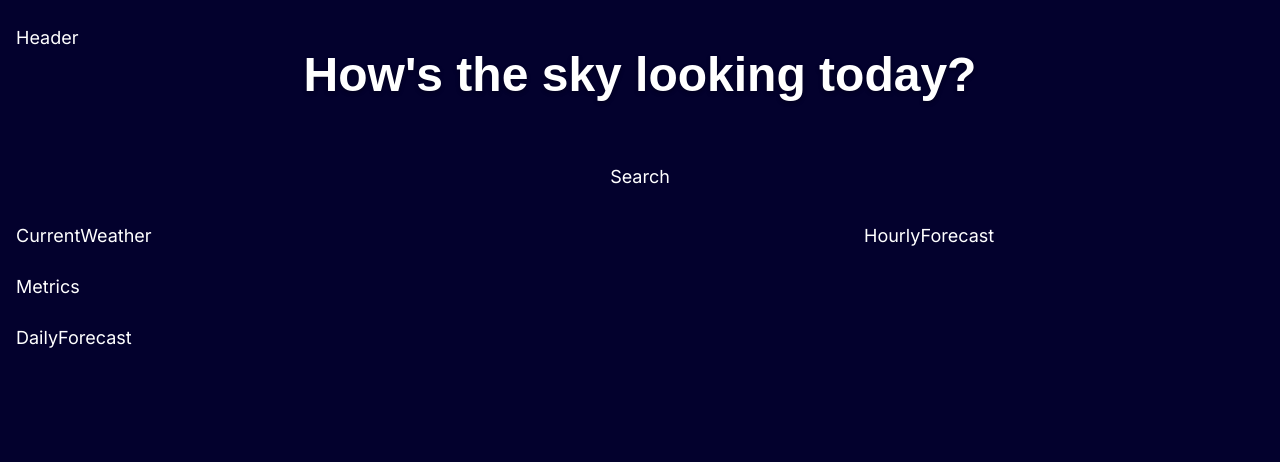
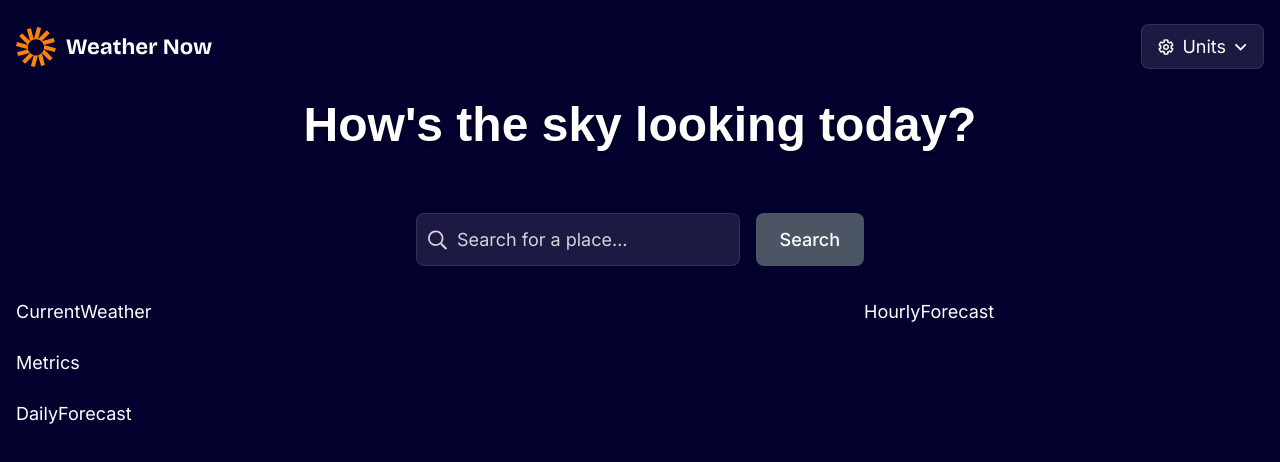
Before and after one commit to KrazyNight/next-js-weather, a Next.js app: page / in a window 1280 px wide. Shown: the top 462 px of the page. Built offline with nearby package versions, Linux system fonts and the light colour scheme.

Commit message:
begining part 5

```diff
--- a/components/Header.tsx
+++ b/components/Header.tsx
@@ -1,9 +1,177 @@
+"use client"
+
+//hw why isn't my images working ?
+
 import React from 'react'
+import { useState } from "react";
+import logo from "/assets/images/logo.svg";
+import unitsIcon from "/assets/images/icon-units.svg";
+import dropdown from "/assets/images/icon-dropdown.svg";
+import checkmark from "/assets/images/icon-checkmark.svg";
+import Image from 'next/image'; // 1. Import the component
 
-export default function Header() {
+
+export default function Header({ units, onToggleUnits }) {
+  const [isDropdownOpen, setIsDropdownOpen] = useState(false);
+
+
+
   return (
-    <div>
-      Header
-    </div>
+    <>
+      <header className="flex justify-between items-center mb-8">
+      <div className="flex items-center space-x-2">
+        <Image src={logo} alt="Weather now!" className="w-40 sm:w-auto" />
+      </div>
+
+      <div className="relative">
+        <button
+          onClick={() => setIsDropdownOpen(!isDropdownOpen)}
+          className="flex items-center space-x-2 glass-card px-4 py-2 rounded-lg hover:bg-white/20 transition-all duration-200"
+        >
+          <Image src={unitsIcon} alt="" className="inline-block mr-2" />
+          Units
+          <Image
+            src={dropdown}
+            alt=""
+            className={`inline-block ml-2 ${
+              isDropdownOpen ? "rotate-180 transition" : ""
+            }`}
+          />
+        </button>
+
+        {isDropdownOpen && (
+          <div className="absolute right-0 mt-2 w-48 glass-card rounded-lg shadow-lg z-50 text-sm">
+            <div className="p-4">
+              <div className="flex items-center justify-between mb-4">
+                <button
+                  onClick={() => {
+                    onToggleUnits();
+                    setIsDropdownOpen(false);
+                  }}
+                  className="text-white glass-card p-2 rounded-lg transition-colors w-full"
+                >
+                  Switch to {units === "metric" ? "Imperial" : "Metric"}
+                </button>
+              </div>
+
+              <div className="space-y-4">
+                <div>
+                  <div className="text-white text-sm mb-2">Temperature</div>
+                  <div className="space-y-1">
+                    <div
+                      className={`flex items-center justify-between px-3 py-2 rounded ${
+                        units === "metric" ? "bg-white/20" : "hover:bg-white/10"
+                      } transition-colors`}
+                    >
+                      <span className="text-white">Celcius (&deg;C)</span>
+                      {units === "metric" && (
+                        <Image
+                          src={checkmark}
+                          alt=""
+                          className="inline-block ml-2"
+                        />
+                      )}
+                    </div>
+
+                    <div
+                      className={`flex items-center justify-between px-3 py-2 rounded ${
+                        units === "imperial"
+                          ? "bg-white/20"
+                          : "hover:bg-white/10"
+                      } transition-colors`}
+                    >
+                      <span className="text-white">Fahrenheit (&deg;F)</span>
+                      {units === "imperial" && (
+                        <Image
+                          src={checkmark}
+                          alt=""
+                          className="inline-block ml-2"
+                        />
+                      )}
+                    </div>
+                  </div>
+                </div>
+
+                <div>
+                  <div className="text-gray-300 text-sm mb-2">Wind Speed</div>
+                  <div className="space-y-1">
+                    <div
+                      className={`flex items-center justify-between px-3 py-2 rounded ${
+                        units === "metric" ? "bg-white/20" : "hover:bg-white/10"
+                      } transition-colors`}
+                    >
+                      <span className="text-white">km/h</span>
+                      {units === "metric" && (
+                        <Image
+                          src={checkmark}
+                          alt=""
+                          className="inline-block ml-2"
+                        />
+                      )}
+                    </div>
+
+                    <div
+                      className={`flex items-center justify-between px-3 py-2 rounded ${
+                        units === "imperial"
+                          ? "bg-white/20"
+                          : "hover:bg-white/10"
+                      } transition-colors`}
+                    >
+                      <span className="text-white">mph</span>
+                      {units === "imperial" && (
+                        <Image
+                          src={checkmark}
+                          alt=""
+                          className="inline-block ml-2"
+                        />
+                      )}
+                    </div>
+                  </div>
+                </div>
+
+                <div>
+                  <div className="text-gray-300 text-sm mb-2">
+                    Precipitation
+                  </div>
+                  <div className="space-y-1">
+                    <div
+                      className={`flex items-center justify-between px-3 py-2 rounded ${
+                        units === "metric" ? "bg-white/20" : "hover:bg-white/10"
+                      } transition-colors`}
+                    >
+                      <span className="text-white">Millimeters (mm)</span>
+                      {units === "metric" && (
+                        <Image
+                          src={checkmark}
+                          alt=""
+                          className="inline-block ml-2"
+                        />
+                      )}
+                    </div>
+                    <div
+                      className={`flex items-center justify-between px-3 py-2 rounded ${
+                        units === "imperial"
+                          ? "bg-white/20"
+                          : "hover:bg-white/10"
+                      } transition-colors`}
+                    >
+                      <span className="text-white">Inches (in)</span>
+                      {units === "imperial" && (
+                        <Image
+                          src={checkmark}
+                          alt=""
+                          className="inline-block ml-2"
+                        />
+                      )}
+                    </div>
+                  </div>
+                </div>
+              </div>
+            </div>
+          </div>
+        )}
+      </div>
+    </header>
+    </>
   )
 }
--- a/components/Search.tsx
+++ b/components/Search.tsx
@@ -1,9 +1,98 @@
+"use client"
 import React from 'react'
+import { useState } from "react";
+import search from "../assets/images/icon-search.svg";
+import Image from 'next/image';
 
-export default function Search() {
+
+export default function Search({
+  onSearch,
+  loading,
+  searchResults,
+  showSearchResults,
+  onLocationSelect,
+  onCloseResults,
+}) {
+
+
+  const [searchTerm, setSearchTerm] = useState("");
+
+  const handleSubmit = (e) => {
+    e.preventDefault();
+    onSearch(searchTerm);
+  };
+
+  const handleInputChange = (e) => {
+    setSearchTerm(e.target.value);
+    if (e.target.value === "") {
+      onCloseResults();
+    }
+  };
   return (
-    <div>
-      Search
+    <>
+     <div className="relative max-w-md mx-auto">
+      <form onSubmit={handleSubmit} className="flex flex-col sm:flex-row gap-4">
+        <div className="relative flex-1">
+          <Image
+            src={search}
+            alt=""
+            className="absolute left-3 top-1/2 transform -translate-y-1/2 w-5 h-5 text-gray-400 z-10"
+          />
+          <input
+            type="text"
+            value={searchTerm}
+            onChange={(e) => setSearchTerm(e.target.value)}
+            placeholder="Search for a place..."
+            className="w-full pl-10 pr-4 py-3 glass-card rounded-lg text-white placeholder-gray-300 focus:outline-none focus:ring-2 focus:ring-white transition-all duration-200"
+            disabled={loading}
+          />
+
+          {loading && (
+            <div className="absolute right-3 top-1/2 transform -translate-y-1/2">
+              <div className="animate-spin rounded-full h-4 w-4 border-b-2 border-white"></div>
+            </div>
+          )}
+        </div>
+
+        <button
+          type="submit"
+          disabled={loading || !searchTerm.trim()}
+          className="px-6 py-3 bg-blue-600 hover:bg-blue-700 disabled:bg-gray-600 disabled:cursor-not-allowed rounded-lg font-medium transition-all duration-200 focus:outline-none focus:ring-2 focus:ring-white"
+        >
+          {loading ? "Searching..." : "Search"}
+        </button>
+      </form>
+
+      {/* Progress indicator */}
+      {loading && (
+        <div className="absolute top-full left-0 right-0 mt-2 glass-card rounded-lg p-6 z-50">
+          <div className="flex items-center space-x-2 text-gray-300">
+            <div className="animate-spin rounded-full size-4 border-b-2 border-white"></div>
+            <span className="text-sm">Search in progress</span>
+          </div>
+        </div>
+      )}
+
+      {/* Search results */}
+      {showSearchResults && searchResults.length > 0 && (
+        <div className="absolute top-full left-0 right-0 mt-2 glass-card rounded-lg shadow-lg z-50 max-h-60 overflow-y-auto">
+          {searchResults.map((result, index) => (
+            <button
+              key={index}
+              onClick={() => onLocationSelect(result)}
+              className="w-full text-left px-4 py-3 hover:bg-white/10 transition-colors border-b border-white/10 last:border-b-0"
+            >
+              <div className="text-white font-medium">{result.name}</div>
+              <div className="text-gray-300 text-sm">
+                {result.admin1 && `${result.admin1}, `}
+                {result.country}
+              </div>
+            </button>
+          ))}
+        </div>
+      )}
     </div>
+
+    </>
   )
 }
```
